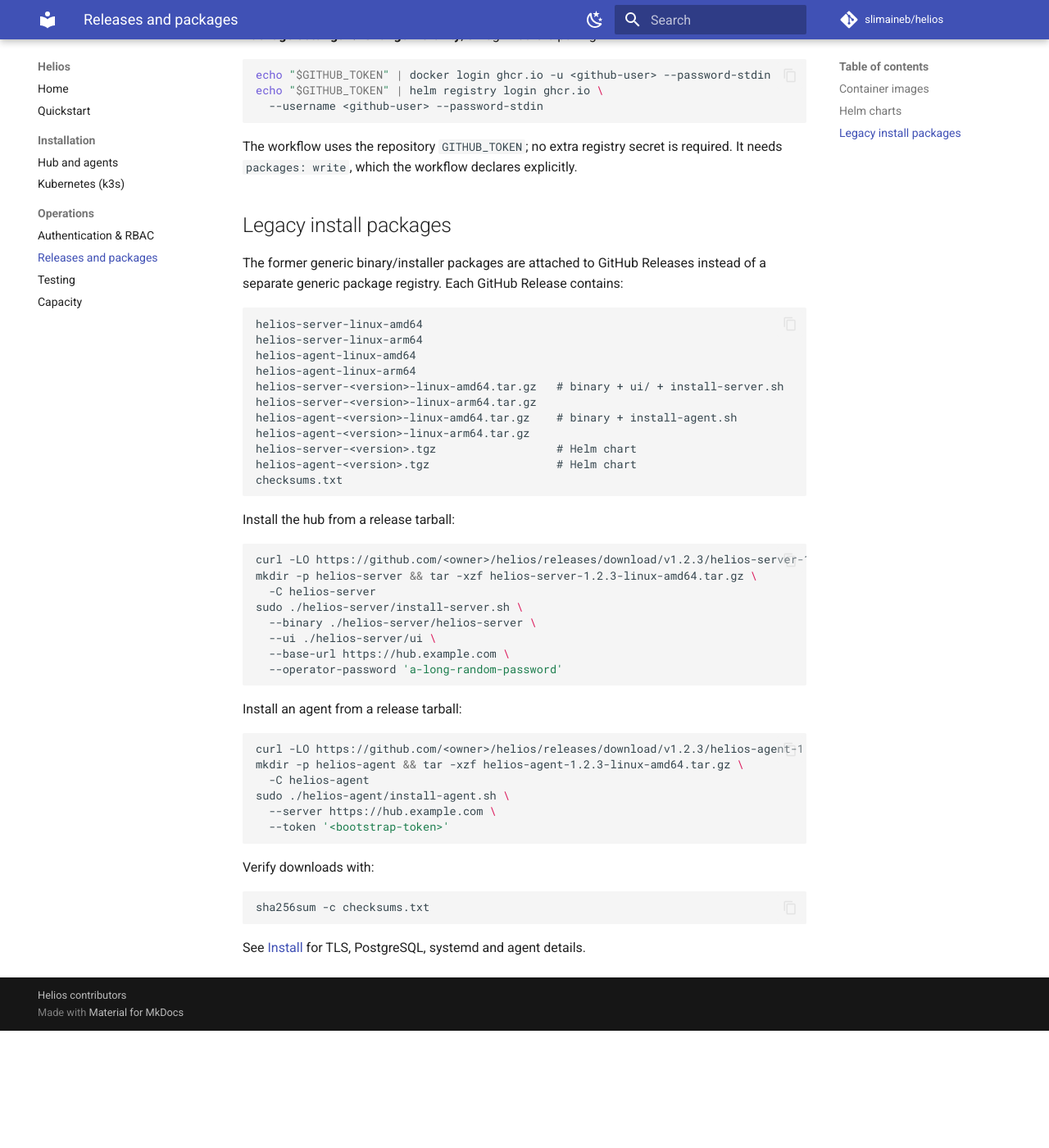
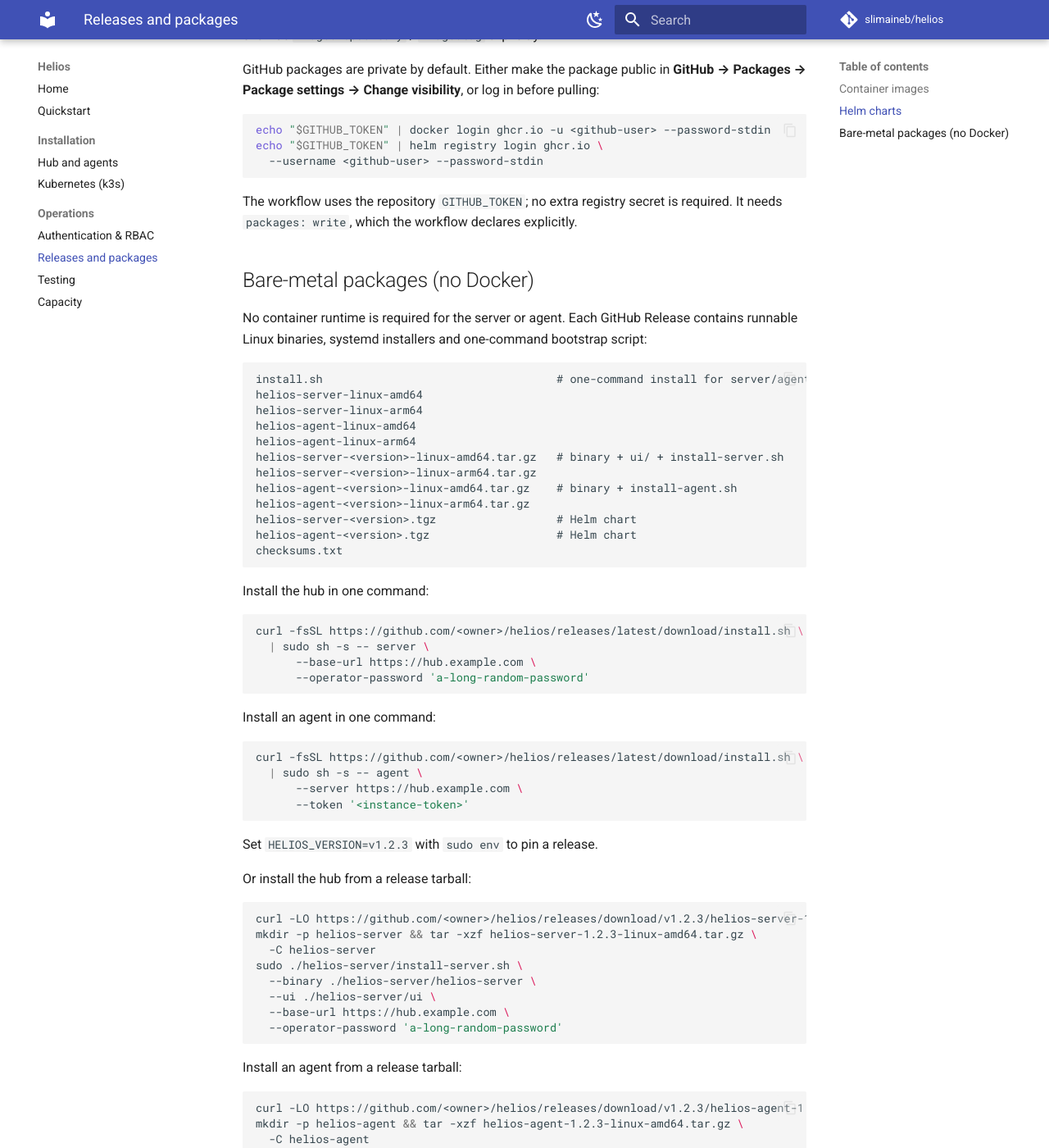
Before and after one commit to SlimaineB/helios, an MkDocs documentation site: the page built from docs/RELEASES.md, in a window 1280 px wide and 1400 px high, scrolled down 1705 px. Shown: the whole window at 82% size. Built offline with MkDocs 1.6.1 and Material for MkDocs 9.7.7, drawn with Linux system fonts in a browser that asks for light colours; comment, search, counter and statistics services are not loaded; before the commit the page ends 2962 px from its top, so only the background shows below that; some of the changed text lies outside the part shown.

Commit message:
Global Review

````diff
--- a/.gitlab-ci.yml
+++ b/.gitlab-ci.yml
@@ -65,7 +65,7 @@ test:shellcheck:
   stage: test
   image: koalaman/shellcheck-alpine:stable
   script:
-    - shellcheck -S warning deploy/install-agent.sh deploy/install-server.sh hack/smoke.sh hack/looptest.sh hack/agent-entrypoint.sh
+    - shellcheck -S warning deploy/install.sh deploy/install-agent.sh deploy/install-server.sh hack/smoke.sh hack/looptest.sh hack/agent-entrypoint.sh
 
 # ------------------------------------------------------------------ build ---
 
--- a/docs/RELEASES.md
+++ b/docs/RELEASES.md
@@ -6,9 +6,12 @@ Pushing a `v*` tag runs `.github/workflows/release.yml`, which:
 2. builds multi-arch (`linux/amd64`, `linux/arm64`) container images and
    pushes them to GHCR;
 3. packages both Helm charts and pushes them as OCI artifacts to GHCR;
-4. builds the legacy server and agent binaries for both architectures;
-5. creates a GitHub Release with the legacy install packages, chart archives
-   and `checksums.txt`.
+4. builds the bare-metal server and agent binaries for both architectures;
+5. creates a GitHub Release with the bare-metal install packages, chart
+   archives and `checksums.txt`.
+
+The bare-metal release does not depend on the container image jobs, so a
+Docker-only failure cannot hide the systemd packages.
 
 Use a semver tag:
 
@@ -84,12 +87,14 @@ echo "$GITHUB_TOKEN" | helm registry login ghcr.io \
 The workflow uses the repository `GITHUB_TOKEN`; no extra registry secret is
 required. It needs `packages: write`, which the workflow declares explicitly.
 
-## Legacy install packages
+## Bare-metal packages (no Docker)
 
-The former generic binary/installer packages are attached to GitHub Releases
-instead of a separate generic package registry. Each GitHub Release contains:
+No container runtime is required for the server or agent. Each GitHub Release
+contains runnable Linux binaries, systemd installers and one-command bootstrap
+script:
 
 ```text
+install.sh                                   # one-command install for server/agent
 helios-server-linux-amd64
 helios-server-linux-arm64
 helios-agent-linux-amd64
@@ -103,7 +108,27 @@ helios-agent-<version>.tgz                   # Helm chart
 checksums.txt
 ```
 
-Install the hub from a release tarball:
+Install the hub in one command:
+
+```sh
+curl -fsSL https://github.com/<owner>/helios/releases/latest/download/install.sh \
+  | sudo sh -s -- server \
+      --base-url https://hub.example.com \
+      --operator-password 'a-long-random-password'
+```
+
+Install an agent in one command:
+
+```sh
+curl -fsSL https://github.com/<owner>/helios/releases/latest/download/install.sh \
+  | sudo sh -s -- agent \
+      --server https://hub.example.com \
+      --token '<instance-token>'
+```
+
+Set `HELIOS_VERSION=v1.2.3` with `sudo env` to pin a release.
+
+Or install the hub from a release tarball:
 
 ```sh
 curl -LO https://github.com/<owner>/helios/releases/download/v1.2.3/helios-server-1.2.3-linux-amd64.tar.gz
````
Also changed, not shown: README.md (+20 -3 lines), docs/INSTALL.md (+30 -3 lines), 4 other files.
